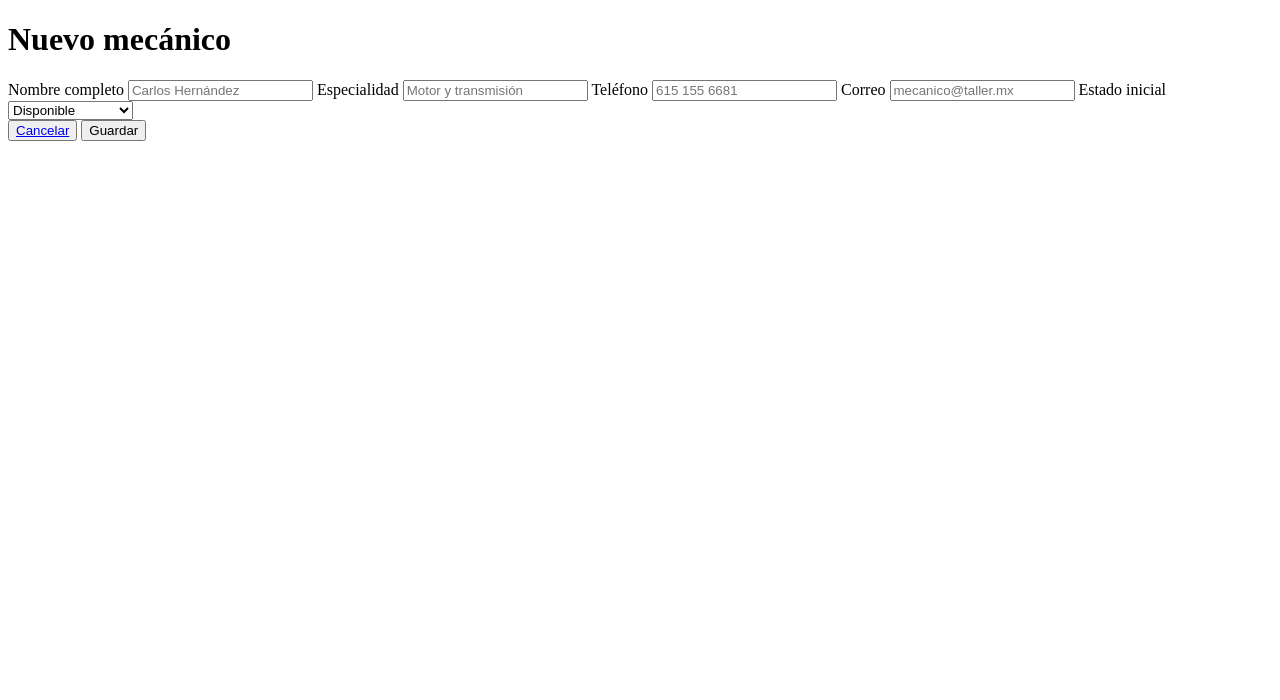
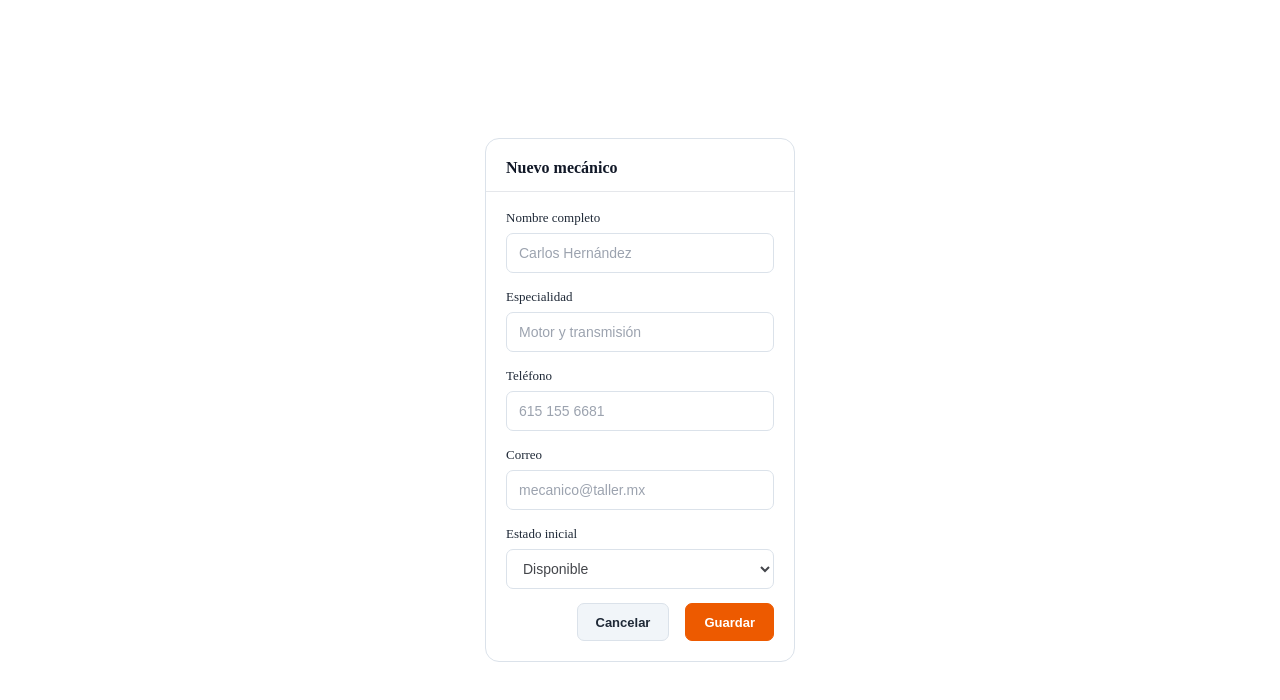
Before and after one commit to Paul-code-available/taller-mecanico, a plain HTML site: page pages/mechanic-registration-form.html in a window 1280 px wide. Drawn offline with Linux system fonts and the light colour scheme; files that its build step writes are made by us from their sources.

Commit message:
fix: correct CSS path

```diff
--- a/pages/mechanic-registration-form.html
+++ b/pages/mechanic-registration-form.html
@@ -4,7 +4,7 @@
     <meta charset="UTF-8">
     <meta name="viewport" content="width=device-width, initial-scale=1.0">
     <title>Nuevo mecánico</title>
-    <link rel="stylesheet" href="css/styles.css">
+    <link rel="stylesheet" href="../css/styles.css">
 </head>
 <body>
 
```
